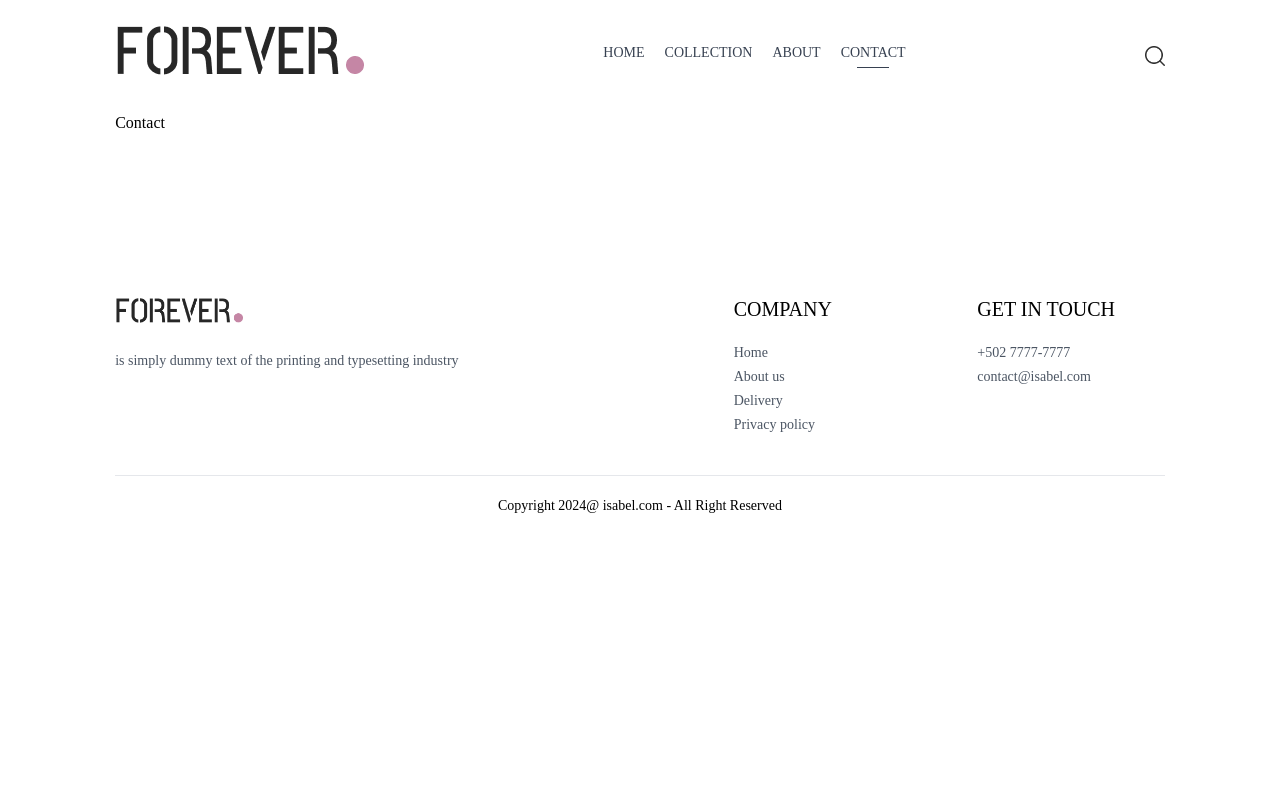
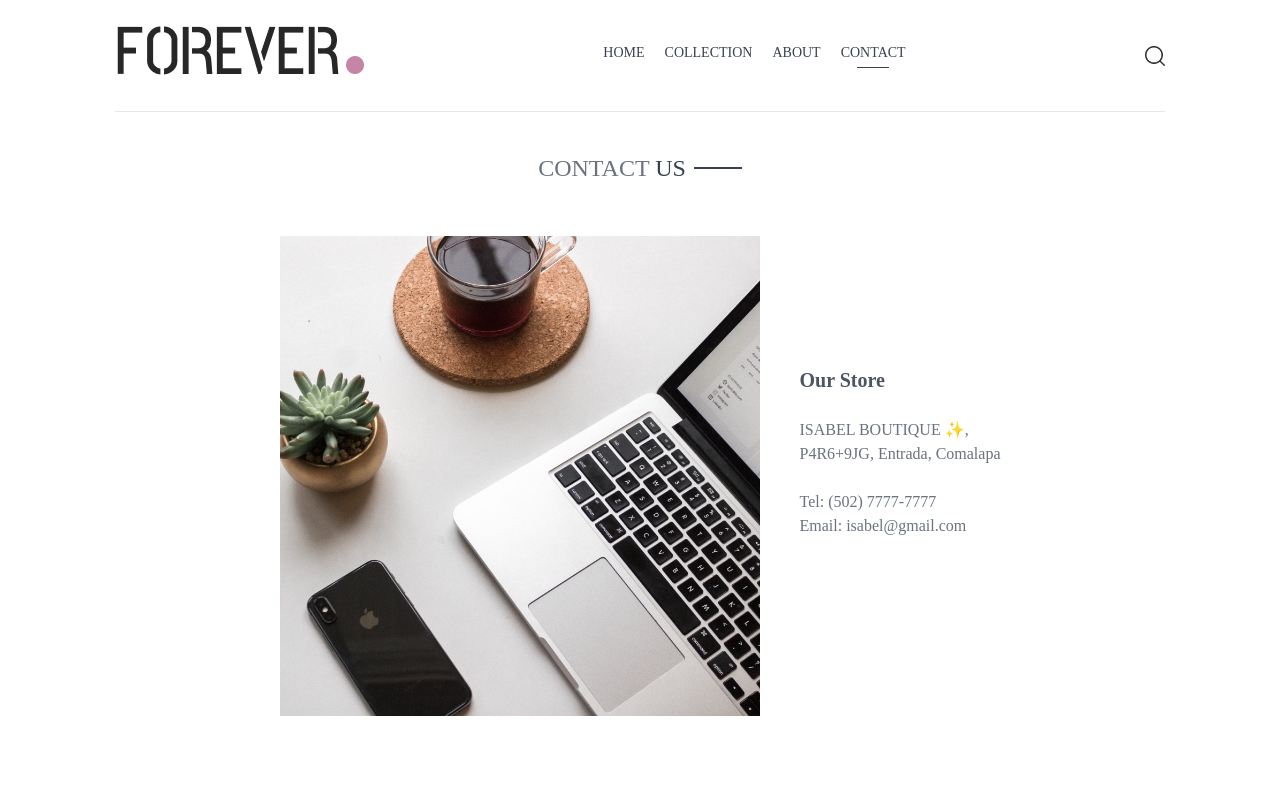
Before and after one commit to Lilian1306/ecommerce_app, a React (Vite) app in the folder frontend/: page /contact in a window 1280 px wide. Shown: the top 800 px of the page. Built offline with nearby package versions, Linux system fonts and the light colour scheme.

Commit message:
Creating the contact page

```diff
--- a/frontend/src/pages/Contact.jsx
+++ b/frontend/src/pages/Contact.jsx
@@ -1,9 +1,24 @@
 import React from 'react'
+import Title from '../components/Title'
+import { assets } from '../assets/assets'
 
 export default function Context() {
   return (
     <div>
-      Contact
+      <div className='text-center text-2xl pt-10 border-t'>
+        <Title text1={'CONTACT'} text2={'US'}/>
+      </div>
+
+      <div className='my-10 flex flex-col justify-center md:flex-row gap-10 mb-20'>
+       <img className='w-full md:max-w-[480px]' src={assets.contact_img} alert=''/>
+       <div className='flex flex-col justify-center items-start gap-6'>
+         <p className='font-semibold text-xl text-gray-600'>Our Store</p>
+         <p className='text-gray-500'>ISABEL BOUTIQUE ✨, <br/> P4R6+9JG, Entrada, Comalapa</p>
+         <p className='text-gray-500'> Tel: (502) 7777-7777 <br/> Email: isabel@gmail.com</p>
+         <p></p>
+         <p></p>
+       </div>
+      </div>
     </div>
   )
 }
```
